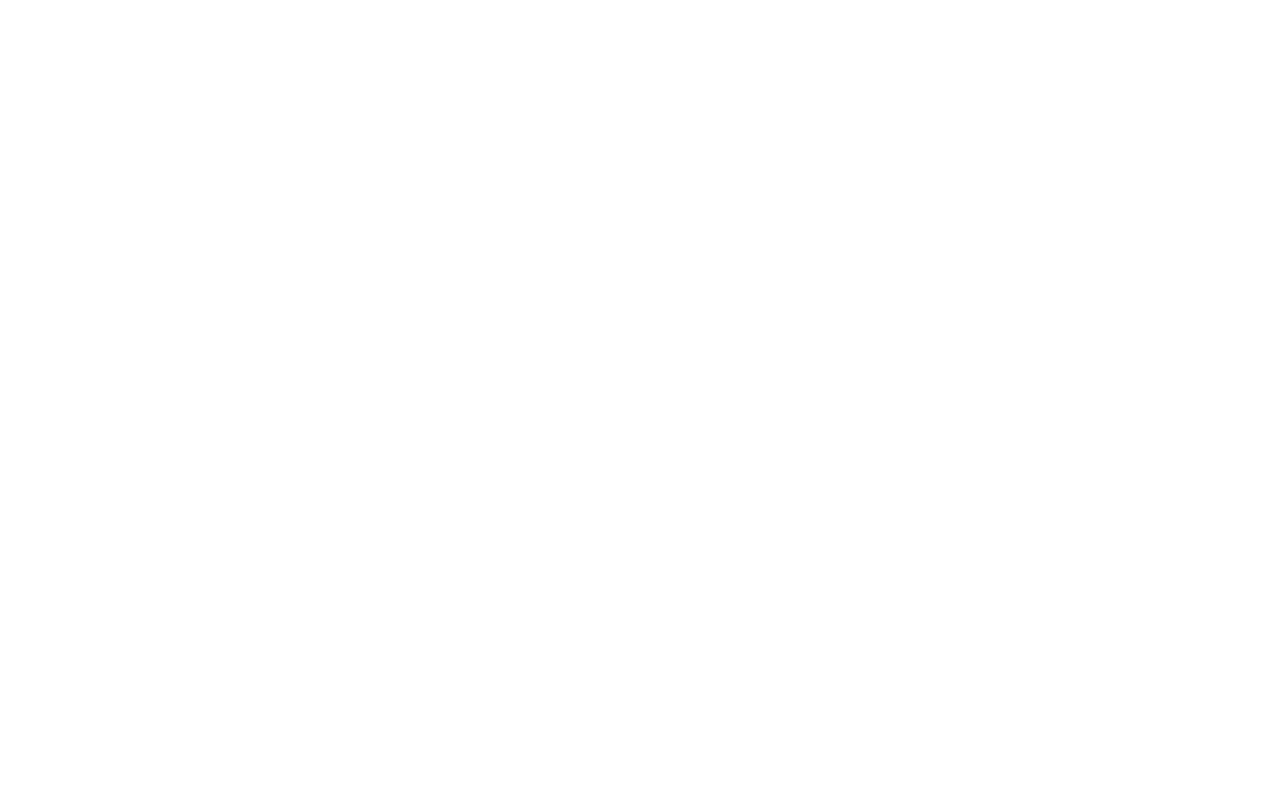
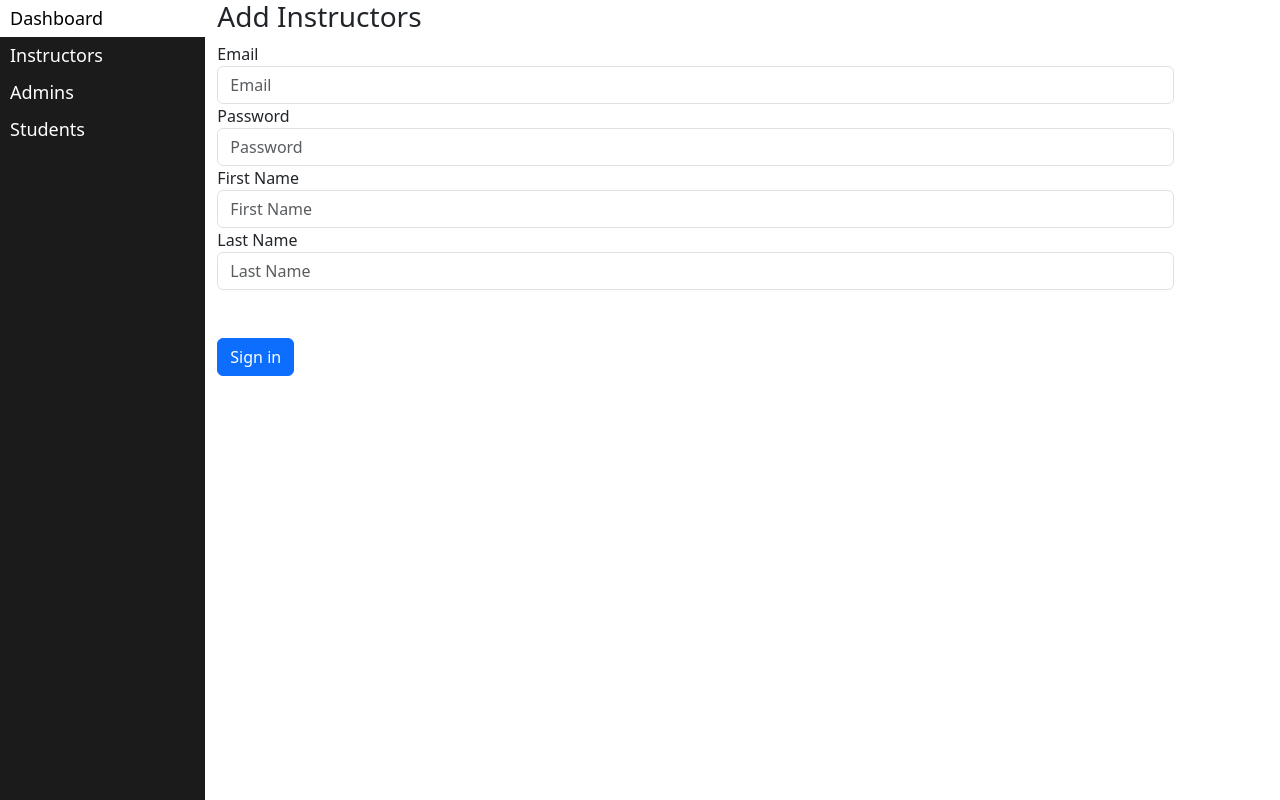
Before and after one commit to Thanish-Ahmd/DS-Assignment, a React (Create React App) app in the folder educational-platform/: page /addInstructor in a window 1280 px wide. Before the commit this address had no page. Built offline with nearby package versions, Linux system fonts and the light colour scheme.

Commit message:
add instructor

```diff
--- a/educational-platform/src/App.css
+++ /dev/null
@@ -1,38 +0,0 @@
-.App {
-  text-align: center;
-}
-
-.App-logo {
-  height: 40vmin;
-  pointer-events: none;
-}
-
-@media (prefers-reduced-motion: no-preference) {
-  .App-logo {
-    animation: App-logo-spin infinite 20s linear;
-  }
-}
-
-.App-header {
-  background-color: #282c34;
-  min-height: 100vh;
-  display: flex;
-  flex-direction: column;
-  align-items: center;
-  justify-content: center;
-  font-size: calc(10px + 2vmin);
-  color: white;
-}
-
-.App-link {
-  color: #61dafb;
-}
-
-@keyframes App-logo-spin {
-  from {
-    transform: rotate(0deg);
-  }
-  to {
-    transform: rotate(360deg);
-  }
-}
--- a/educational-platform/src/App.js
+++ b/educational-platform/src/App.js
@@ -13,6 +13,7 @@ import LearnerDashboard from "./Components/LearnerDashboard";
 import "bootstrap/dist/css/bootstrap.min.css";
 import AdminDashboard from "./Components/AdminDashboard";
 import Instructors from "./Components/Instructors";
+import AddInstructor from "./Components/AddInstructor";
 
 function App() {
   return (
@@ -24,6 +25,7 @@ function App() {
           <Route path="/learnerDashboard" element={<LearnerDashboard />} />
           <Route path="/adminDashboard" element={<AdminDashboard />} />
           <Route path="/instructors" element={<Instructors />} />
+          <Route path="/addInstructor" element={<AddInstructor />} />
         </Routes>
       </div>
     </BrowserRouter>
--- /dev/null
+++ b/educational-platform/src/Components/AddInstructor.js
@@ -0,0 +1,68 @@
+import React, { useState } from "react";
+import AdminNavBar from "./AdminNavBar";
+
+const AddInstructor = () => {
+  const [email, setEmail] = useState("");
+  const [firstName, setFirstName] = useState("");
+  const [lastName, setLastName] = useState("");
+  const [phoneNo, setPhoneNo] = useState("");
+  const [password, setPassword] = useState("");
+  return (
+    <div className="row">
+      <AdminNavBar />
+      <div className="col-md-10">
+        <h3>Add Instructors</h3>
+        <form className="add-instructor-form">
+          <div className="form-row">
+            <div className="form-group">
+              <label htmlFor="inputEmail4">Email</label>
+              <input
+                type="email"
+                className="form-control"
+                id="inputEmail4"
+                name="email"
+                placeholder="Email"
+              />
+            </div>
+            <div className="form-group">
+              <label htmlFor="inputPassword4">Password</label>
+              <input
+                type="password"
+                className="form-control"
+                id="inputPassword4"
+                name="password"
+                placeholder="Password"
+              />
+            </div>
+          </div>
+          <div className="form-group">
+            <label htmlFor="inputAddress">First Name</label>
+            <input
+              type="text"
+              className="form-control"
+              id="inputAddress"
+              name="address"
+              placeholder="First Name"
+            />
+          </div>
+          <div className="form-group">
+            <label htmlFor="inputAddress2">Last Name</label>
+            <input
+              type="text"
+              className="form-control"
+              id="inputAddress2"
+              name="address2"
+              placeholder="Last Name"
+            />
+          </div>{" "}
+          <br /> <br />
+          <button type="submit" className="btn btn-primary">
+            Sign in
+          </button>
+        </form>
+      </div>
+    </div>
+  );
+};
+
+export default AddInstructor;
--- a/educational-platform/src/Components/Instructors.js
+++ b/educational-platform/src/Components/Instructors.js
@@ -23,7 +23,11 @@ const Instructors = () => {
     <div className="row">
       <AdminNavBar />
       <div className="col-md-10">
-        <table class="table">
+        <h3>All Instructors</h3>
+        <a href="/addInstructor" className="btn btn-success">
+          Add Instructor{" "}
+        </a>
+        <table class="table table-instrcutor">
           <thead class="table-warning">
             <tr>
               <th scope="col">#</th>
--- a/educational-platform/src/Styles/theme.css
+++ b/educational-platform/src/Styles/theme.css
@@ -20,3 +20,11 @@
   background-color: white;
   color: black;
 }
+
+.table-instrcutor {
+  margin-top: 20px;
+}
+
+.add-instructor-form {
+  width: 90%;
+}
```
